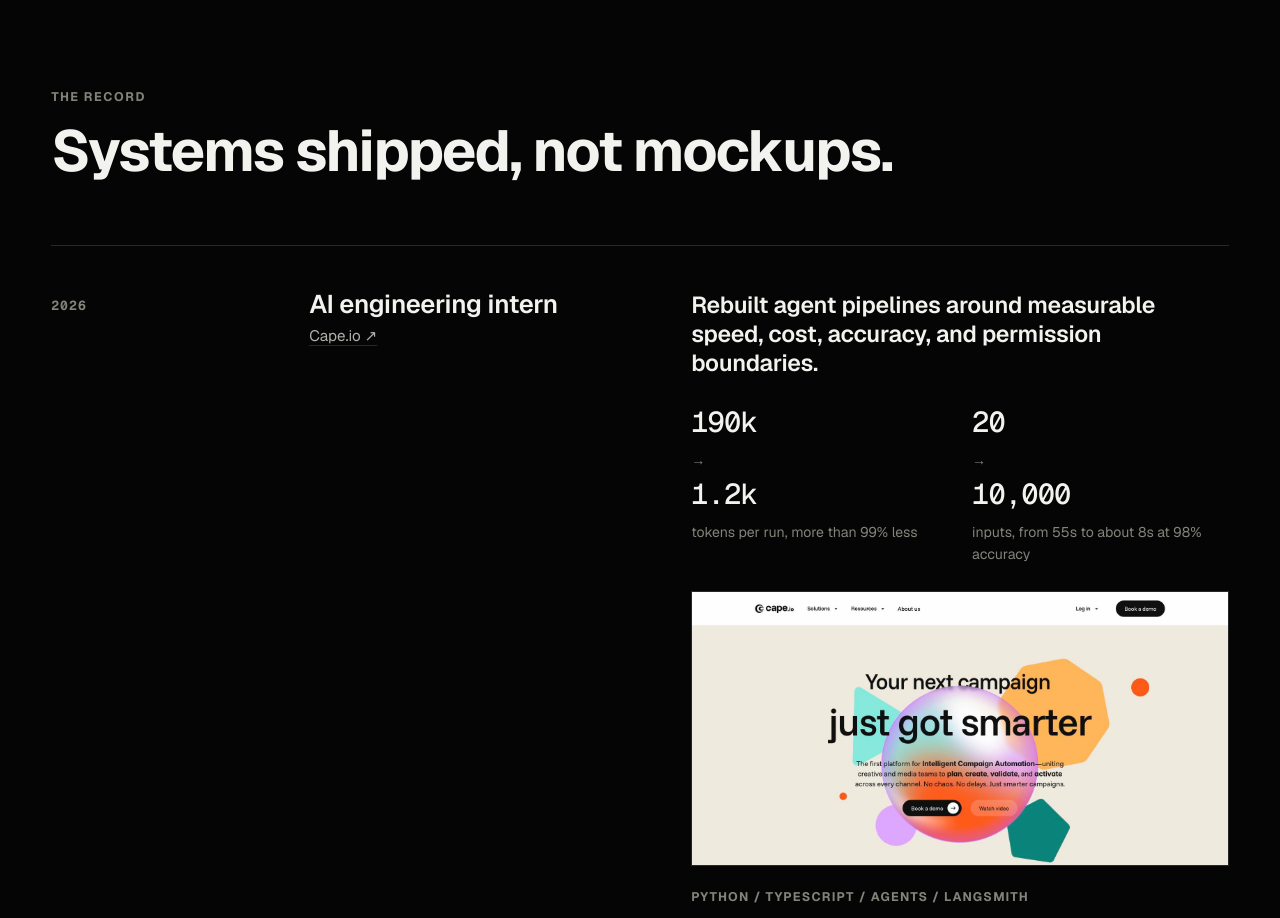
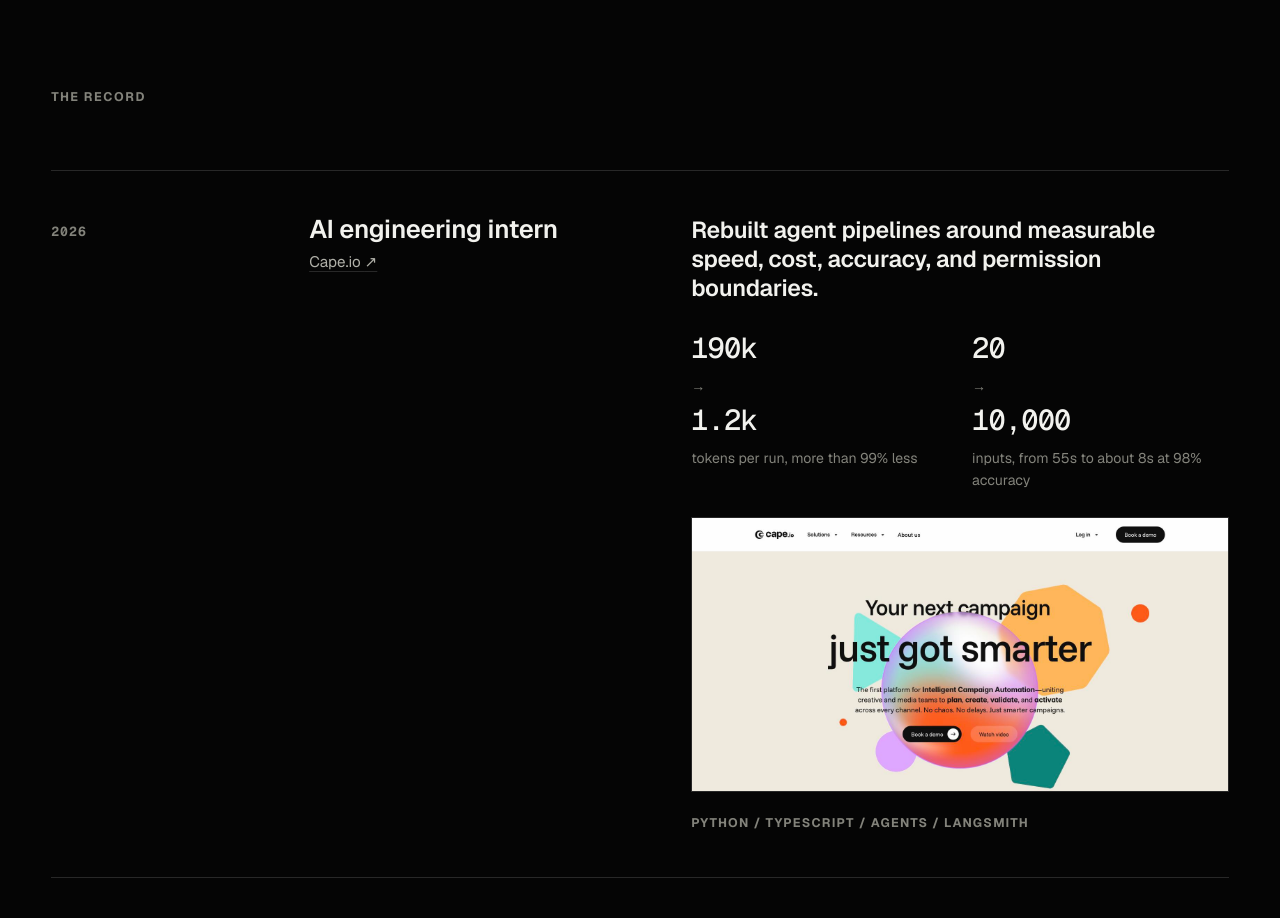
Before and after one commit to LucasDuys/personal_website, a Next.js app: page / in a window 1280 px wide. Shown: the part 3660-4578 px from the top of the page. Built offline with nearby package versions, Linux system fonts and the light colour scheme.

Commit message:
Drop the record heading, the eyebrow carries the section

```diff
--- a/src/app/page.tsx
+++ b/src/app/page.tsx
@@ -88,8 +88,7 @@ export default function Home() {
         <section className="experience" id="experience" aria-labelledby="record-title">
           <div className="frame">
             <header className="section-heading" data-reveal>
-              <p>The record</p>
-              <h2 id="record-title">Systems shipped, not mockups.</h2>
+              <p id="record-title">The record</p>
             </header>
 
             <ol className="experience-list">
```
